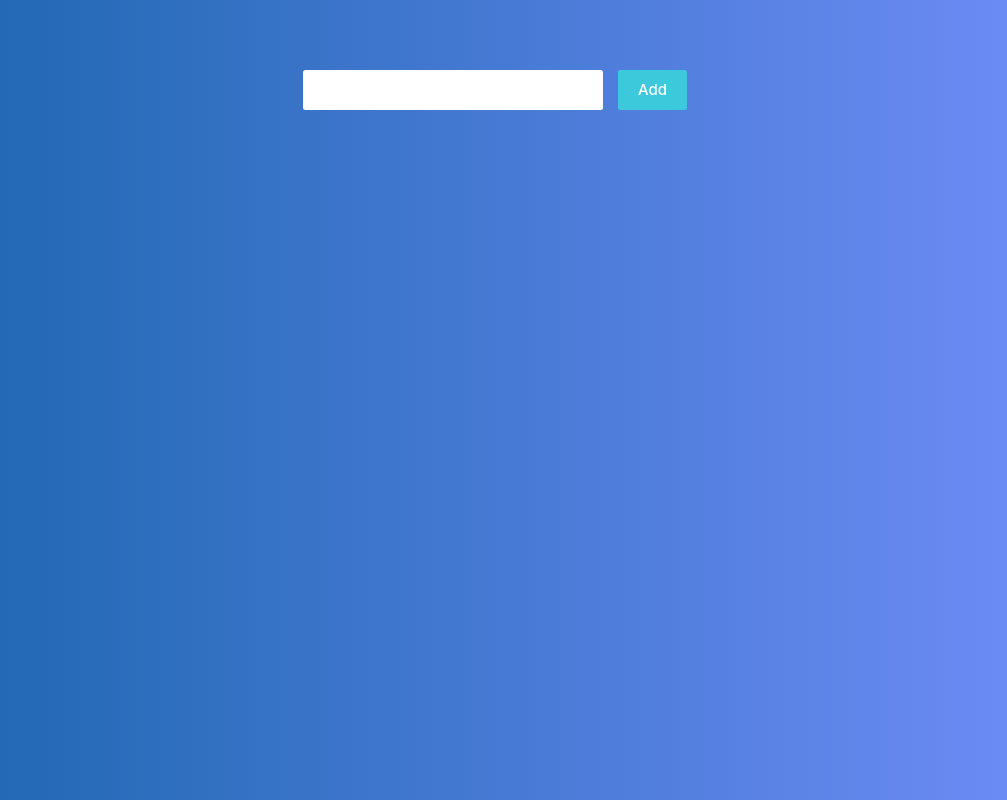
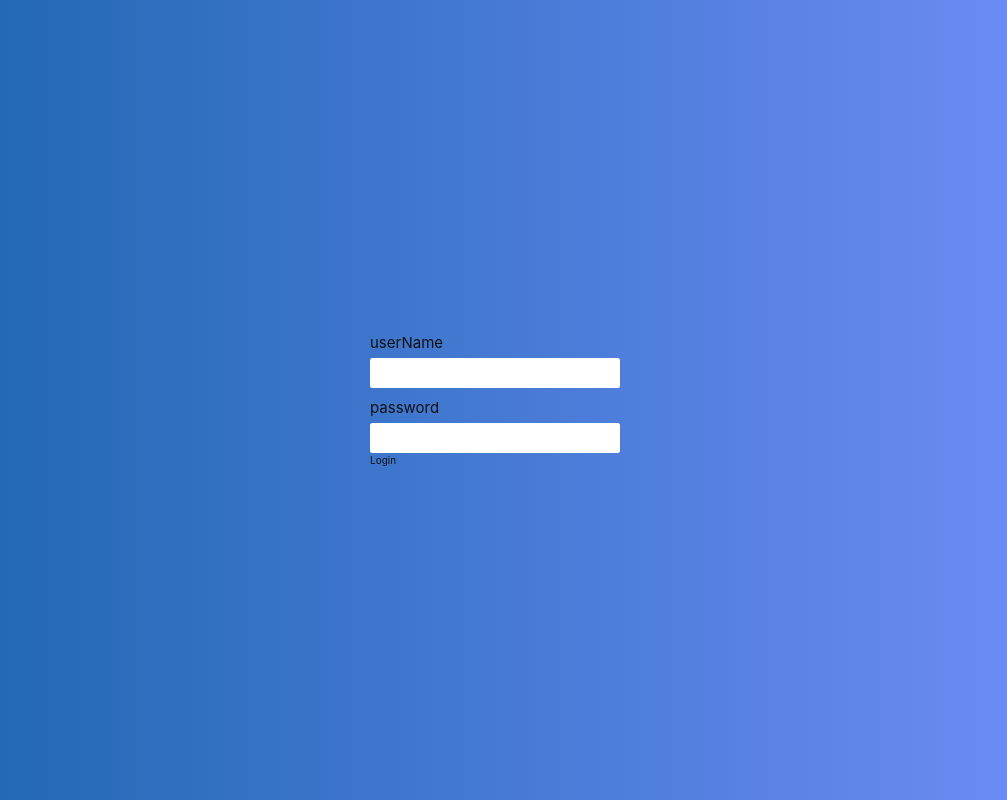
Before and after one commit to milbmr/TodoApp-react, a React (Vite) app: page / in a window 1280 px wide. Shown: the whole page, without its empty margins (145-1152 px from the left). Built offline with nearby package versions, Linux system fonts and the light colour scheme.

Commit message:
adding... auth

```diff
--- a/src/App.tsx
+++ b/src/App.tsx
@@ -49,11 +49,7 @@ function App() {
 
     return (
         <>
-            <TodoPage
-                setTodoFn={setTodos}
-                deleteTodo={deleteTodo}
-                todos={todos}
-            />
+            <AuthPage />
         </>
     );
 }
--- a/src/index.css
+++ b/src/index.css
@@ -14,6 +14,7 @@ body {
     background-color: #1864ab;
     background-image: linear-gradient(140deg, #1864ab, #748ffc);
     height: 1vh;
+    color: #111;
 }
 
 .container {
--- a/src/pages/auth/AuthPage.tsx
+++ b/src/pages/auth/AuthPage.tsx
@@ -1,12 +1,57 @@
+import axios from "axios";
+import { useMutation } from "react-query";
+
+type UserCredentials = { userName: string; password: string };
+
 export default function AuthPage() {
+    const mutation = useMutation(async (credentials: UserCredentials) => {
+        const response = await axios.post(
+            "http://localhost:5116/api/Account/Login",
+            credentials,
+            { withCredentials: true }
+        );
+
+        console.log(response.data);
+    });
+
+    const onSubmit = (e: React.FormEvent<HTMLFormElement>) => {
+        e.preventDefault();
+
+        const formData = new FormData(e.currentTarget);
+
+        const data: UserCredentials = {
+            userName: formData.get("username") as string,
+            password: formData.get("password") as string,
+        };
+
+        mutation.mutate(data);
+    };
+
     return (
-        <div>
-            <form>
-                <label htmlFor="username">userName</label>
-                <input name="username" type="text" />
+        <div className="h-screen flex justify-center items-center ">
+            <form onSubmit={onSubmit}>
+                <div className="flex flex-col mb-4">
+                    <label htmlFor="username" className="text-2xl mb-2">
+                        userName
+                    </label>
+                    <input
+                        name="username"
+                        type="text"
+                        className="py-2 px-4 w-[25rem] rounded text-2xl outline-none"
+                    />
+                </div>
 
-                <label htmlFor="password">password</label>
-                <input name="password" type="password" />
+                <div className="flex flex-col">
+                    <label htmlFor="password" className="text-2xl mb-2">
+                        password
+                    </label>
+                    <input
+                        name="password"
+                        type="password"
+                        className="py-2 px-4 w-[25rem] rounded text-2xl outline-none"
+                    />
+                </div>
+                <button type="submit">Login</button>
             </form>
         </div>
     );
```
